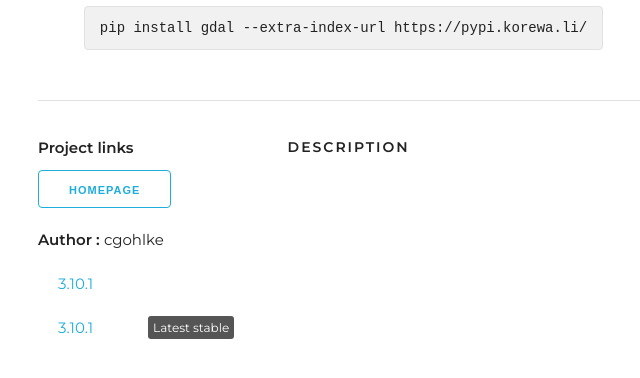
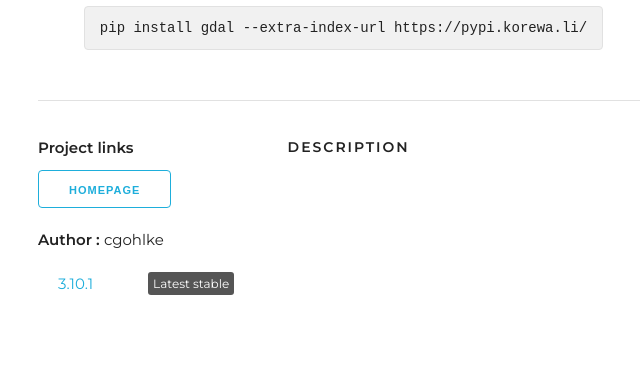
Before and after one commit to KorewaLidesu/pypi-index, a plain HTML site: page gdal/index.html in a window 1280 px wide. Shown: the part 214-592 px from the top of the page, without its empty margins (122-762 px from the left). Drawn offline with nearby package versions, Linux system fonts and the light colour scheme; no server answers.

Commit message:
patch: fix duplicated version

```diff
--- a/gdal/index.html
+++ b/gdal/index.html
@@ -72,11 +72,6 @@
       cgohlke
      </p>
      <section class="versions" id="versions">
-      <div id="3.10.1" onclick="load_readme('3.10.1', scroll_to_div=true)">
-       <a href="https://github.com/cgohlke/geospatial-wheels/releases/download/v2025.1.20/GDAL-3.10.1-cp313-cp313-win_amd64.whl#egg=gdal-3.10.1">
-        3.10.1
-       </a>
-      </div>
       <div class="" id="3.10.1" onclick="load_readme('3.10.1', scroll_to_div=true);">
        <a href="https://github.com/cgohlke/geospatial-wheels/releases/download/v2025.1.20/GDAL-3.10.1-cp313-cp313-win_amd64.whl">
         3.10.1
```
